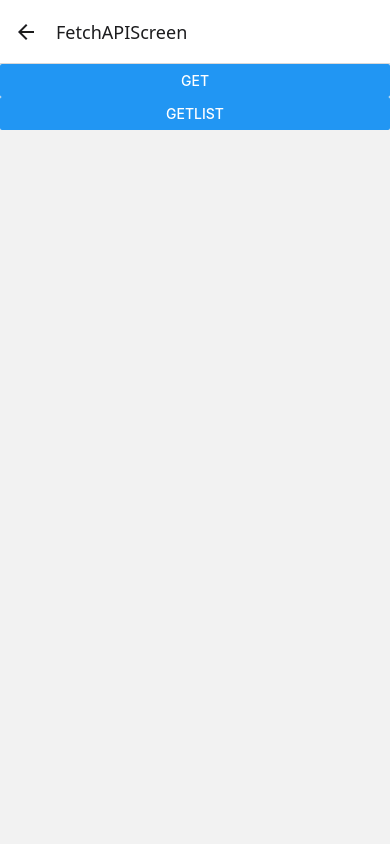
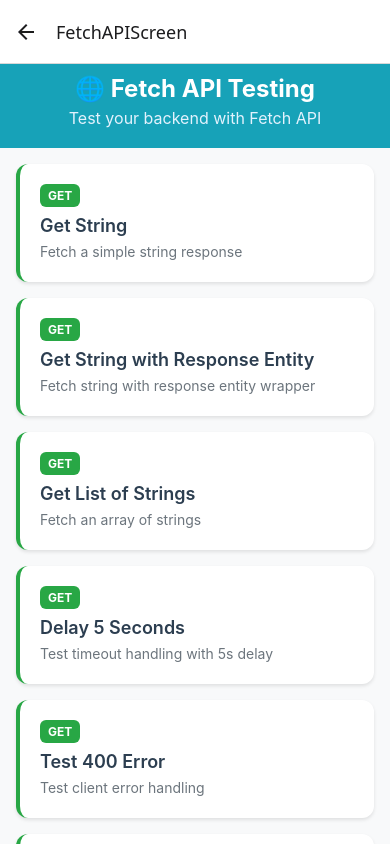
Before and after one commit to yeattech/MyTestReactNative, a React Native app: screen /FetchAPIScreen in a window 390 px wide. Built offline with nearby package versions, Linux system fonts and the light colour scheme.

Commit message:
Update fetch

```diff
--- a/src/screens/FetchAPIScreen.tsx
+++ b/src/screens/FetchAPIScreen.tsx
@@ -1,40 +1,352 @@
-import { Button } from 'react-native';
-import { API_ENDPOINTS } from '../constants/api-url.constants';
+import React, { useState } from 'react';
+import {
+  View,
+  Text,
+  TouchableOpacity,
+  ScrollView,
+  StyleSheet,
+  Alert,
+  ActivityIndicator,
+  SafeAreaView,
+} from 'react-native';
+import { FetchService } from '../services/fetch.service';
+import {
+  API_ENDPOINTS,
+  APIEndpointDetails,
+} from '../constants/api-url.constants';
+
+interface ApiButtonProps {
+  title: string;
+  description: string;
+  method: string;
+  onPress: () => void;
+  isLoading?: boolean;
+}
+
+const ApiButton: React.FC<ApiButtonProps> = ({
+  title,
+  description,
+  method,
+  onPress,
+  isLoading = false,
+}) => (
+  <TouchableOpacity
+    style={[
+      styles.apiButton,
+      method === 'GET' ? styles.getButton : styles.postButton,
+    ]}
+    onPress={onPress}
+    disabled={isLoading}
+  >
+    <View style={styles.buttonHeader}>
+      <Text style={styles.methodTag}>{method}</Text>
+      {isLoading && <ActivityIndicator size="small" color="#fff" />}
+    </View>
+    <Text style={styles.buttonTitle}>{title}</Text>
+    <Text style={styles.buttonDescription}>{description}</Text>
+  </TouchableOpacity>
+);
 
 export const FetchAPIScreen = () => {
-  const testGetString = async () => {
+  const [loadingStates, setLoadingStates] = useState<Record<string, boolean>>(
+    {},
+  );
+  const [lastResponse, setLastResponse] = useState<any>(null);
+  const [lastEndpoint, setLastEndpoint] = useState<string>('');
+
+  const setLoading = (endpoint: string, loading: boolean) => {
+    setLoadingStates(prev => ({ ...prev, [endpoint]: loading }));
+  };
+
+  const handleApiCall = async (endpoint: APIEndpointDetails) => {
+    const endpointKey =
+      Object.keys(API_ENDPOINTS).find(
+        key => API_ENDPOINTS[key as keyof typeof API_ENDPOINTS] === endpoint,
+      ) || 'Unknown';
+
+    setLoading(endpointKey, true);
+    setLastEndpoint(endpointKey);
+
     try {
-      const response = await fetch(
-        API_ENDPOINTS.GET_STRING_WITH_RESPONSE_ENTITY.url,
-        {
-          method: API_ENDPOINTS.GET_STRING.method,
-        },
+      const response = await FetchService.sendRequest(
+        endpoint.url,
+        endpoint.method,
       );
-      console.log('response:', response);
-      console.log('response.body:', response.body);
-      console.log('response.body:', response.body);
-    } catch (e) {
-      console.error('Error:', e);
+      setLastResponse(response);
+      console.log(`✅ ${endpointKey} Response:`, response);
+    } catch (error: any) {
+      console.error(`❌ ${endpointKey} Error:`, error);
+      setLastResponse({
+        error: true,
+        message: error.message || 'An error occurred',
+        status: 'Error',
+      });
+
+      Alert.alert(
+        'API Error',
+        `Error calling ${endpointKey}: ${error.message || 'Unknown error'}`,
+        [{ text: 'OK' }],
+      );
+    } finally {
+      setLoading(endpointKey, false);
     }
   };
 
-  const testGetListString = async () => {
-    try {
-      const response = await fetch(API_ENDPOINTS.GET_LIST_STRING.url, {
-        method: API_ENDPOINTS.GET_STRING.method,
-      });
-      console.log('response:', response);
-      console.log('response.body:', response.body);
-      console.log('response.body:', response.body);
-    } catch (e) {
-      console.error('Error:', e);
-    }
+  const clearResponse = () => {
+    setLastResponse(null);
+    setLastEndpoint('');
   };
 
   return (
-    <>
-      <Button title="get" onPress={testGetString}></Button>
-      <Button title="getList" onPress={testGetListString}></Button>
-    </>
+    <SafeAreaView style={styles.container}>
+      <View style={styles.header}>
+        <Text style={styles.headerTitle}>🌐 Fetch API Testing</Text>
+        <Text style={styles.headerSubtitle}>
+          Test your backend with Fetch API
+        </Text>
+      </View>
+
+      <ScrollView
+        style={styles.scrollView}
+        showsVerticalScrollIndicator={false}
+      >
+        <View style={styles.buttonGrid}>
+          <ApiButton
+            title="Get String"
+            description="Fetch a simple string response"
+            method="GET"
+            onPress={() => handleApiCall(API_ENDPOINTS.GET_STRING)}
+            isLoading={loadingStates.GET_STRING}
+          />
+
+          <ApiButton
+            title="Get String with Response Entity"
+            description="Fetch string with response entity wrapper"
+            method="GET"
+            onPress={() =>
+              handleApiCall(API_ENDPOINTS.GET_STRING_WITH_RESPONSE_ENTITY)
+            }
+            isLoading={loadingStates.GET_STRING_WITH_RESPONSE_ENTITY}
+          />
+
+          <ApiButton
+            title="Get List of Strings"
+            description="Fetch an array of strings"
+            method="GET"
+            onPress={() => handleApiCall(API_ENDPOINTS.GET_LIST_STRING)}
+            isLoading={loadingStates.GET_LIST_STRING}
+          />
+
+          <ApiButton
+            title="Delay 5 Seconds"
+            description="Test timeout handling with 5s delay"
+            method="GET"
+            onPress={() => handleApiCall(API_ENDPOINTS.DELAY_5_SECONDS)}
+            isLoading={loadingStates.DELAY_5_SECONDS}
+          />
+
+          <ApiButton
+            title="Test 400 Error"
+            description="Test client error handling"
+            method="GET"
+            onPress={() => handleApiCall(API_ENDPOINTS.SERVER_ERROR_400)}
+            isLoading={loadingStates.SERVER_ERROR_400}
+          />
+
+          <ApiButton
+            title="Test 500 Error"
+            description="Test server error handling"
+            method="GET"
+            onPress={() => handleApiCall(API_ENDPOINTS.SERVER_ERROR_500)}
+            isLoading={loadingStates.SERVER_ERROR_500}
+          />
+        </View>
+
+        {lastResponse && (
+          <View style={styles.responseContainer}>
+            <View style={styles.responseHeader}>
+              <Text style={styles.responseTitle}>
+                📡 Response: {lastEndpoint}
+              </Text>
+              <TouchableOpacity
+                onPress={clearResponse}
+                style={styles.clearButton}
+              >
+                <Text style={styles.clearButtonText}>✕</Text>
+              </TouchableOpacity>
+            </View>
+
+            <View
+              style={[
+                styles.responseContent,
+                lastResponse.error
+                  ? styles.errorResponse
+                  : styles.successResponse,
+              ]}
+            >
+              <Text style={styles.responseLabel}>
+                {lastResponse.error ? '❌ Error' : '✅ Success'}
+              </Text>
+              <Text style={styles.responseStatus}>
+                Status:{' '}
+                {lastResponse.status || lastResponse.statusText || 'N/A'}
+              </Text>
+              <Text style={styles.responseData}>
+                {lastResponse.error
+                  ? lastResponse.message
+                  : JSON.stringify(lastResponse.data, null, 2)}
+              </Text>
+            </View>
+          </View>
+        )}
+      </ScrollView>
+    </SafeAreaView>
   );
 };
+
+const styles = StyleSheet.create({
+  container: {
+    flex: 1,
+    backgroundColor: '#f8f9fa',
+  },
+  header: {
+    backgroundColor: '#17a2b8',
+    padding: 20,
+    paddingTop: 10,
+    alignItems: 'center',
+  },
+  headerTitle: {
+    fontSize: 24,
+    fontWeight: 'bold',
+    color: '#fff',
+    marginBottom: 5,
+  },
+  headerSubtitle: {
+    fontSize: 16,
+    color: '#e3f2fd',
+    textAlign: 'center',
+  },
+  scrollView: {
+    flex: 1,
+    padding: 16,
+  },
+  buttonGrid: {
+    gap: 16,
+  },
+  apiButton: {
+    backgroundColor: '#fff',
+    borderRadius: 12,
+    padding: 20,
+    shadowColor: '#000',
+    shadowOffset: {
+      width: 0,
+      height: 2,
+    },
+    shadowOpacity: 0.1,
+    shadowRadius: 3.84,
+    elevation: 5,
+    borderLeftWidth: 4,
+  },
+  getButton: {
+    borderLeftColor: '#28a745',
+  },
+  postButton: {
+    borderLeftColor: '#007bff',
+  },
+  buttonHeader: {
+    flexDirection: 'row',
+    justifyContent: 'space-between',
+    alignItems: 'center',
+    marginBottom: 8,
+  },
+  methodTag: {
+    backgroundColor: '#28a745',
+    color: '#fff',
+    paddingHorizontal: 8,
+    paddingVertical: 4,
+    borderRadius: 6,
+    fontSize: 12,
+    fontWeight: 'bold',
+    textTransform: 'uppercase',
+  },
+  buttonTitle: {
+    fontSize: 18,
+    fontWeight: '600',
+    color: '#2c3e50',
+    marginBottom: 6,
+  },
+  buttonDescription: {
+    fontSize: 14,
+    color: '#6c757d',
+    lineHeight: 20,
+  },
+  responseContainer: {
+    backgroundColor: '#fff',
+    borderRadius: 12,
+    marginTop: 20,
+    shadowColor: '#000',
+    shadowOffset: {
+      width: 0,
+      height: 2,
+    },
+    shadowOpacity: 0.1,
+    shadowRadius: 3.84,
+    elevation: 5,
+  },
+  responseHeader: {
+    flexDirection: 'row',
+    justifyContent: 'space-between',
+    alignItems: 'center',
+    padding: 16,
+    borderBottomWidth: 1,
+    borderBottomColor: '#e9ecef',
+  },
+  responseTitle: {
+    fontSize: 16,
+    fontWeight: '600',
+    color: '#2c3e50',
+  },
+  clearButton: {
+    backgroundColor: '#6c757d',
+    borderRadius: 16,
+    width: 32,
+    height: 32,
+    justifyContent: 'center',
+    alignItems: 'center',
+  },
+  clearButtonText: {
+    color: '#fff',
+    fontSize: 16,
+    fontWeight: 'bold',
+  },
+  responseContent: {
+    padding: 16,
+  },
+  successResponse: {
+    backgroundColor: '#f8fff9',
+  },
+  errorResponse: {
+    backgroundColor: '#fff8f8',
+  },
+  responseLabel: {
+    fontSize: 14,
+    fontWeight: '600',
+    marginBottom: 8,
+  },
+  responseStatus: {
+    fontSize: 14,
+    color: '#6c757d',
+    marginBottom: 12,
+    fontFamily: 'monospace',
+  },
+  responseData: {
+    fontSize: 12,
+    color: '#495057',
+    fontFamily: 'monospace',
+    backgroundColor: '#f8f9fa',
+    padding: 12,
+    borderRadius: 6,
+    borderWidth: 1,
+    borderColor: '#e9ecef',
+  },
+});
--- a/src/services/fetch.service.ts
+++ b/src/services/fetch.service.ts
@@ -32,9 +32,28 @@ export class FetchService {
       requestOptions.body = JSON.stringify(body);
     }
 
-    try {
+    // Log request details
+    console.log(`REQUEST [${endpoint}]:`, {
+      method: method,
+      endpoint: endpoint,
+      options: options,
+    });
+
     const response = await fetch(endpoint, requestOptions);
+
+    if (!response.ok) {
+      throw new Error(`HTTP ${response.status}: ${response.statusText}`);
+    }
+
     const data = await response.json();
+
+    // Log response details
+    console.log(`RESPONSE [${endpoint}]:`, {
+      status: response.status,
+      statusText: response.statusText,
+      ok: response.ok,
+      data: data,
+    });
 
     return {
       data,
@@ -42,9 +61,6 @@ export class FetchService {
       statusText: response.statusText,
       ok: response.ok,
     };
-    } catch (error) {
-      throw new Error(`Fetch request failed: ${error}`);
-    }
   }
 
   // Generic method for any endpoint
@@ -60,33 +76,8 @@ export class FetchService {
     );
   }
 
-  // Specific methods for each endpoint
-  static async getString(): Promise<ApiResponse<string>> {
-    return this.request('GET_STRING');
-  }
-
-  static async getStringWithResponseEntity(): Promise<ApiResponse<any>> {
-    return this.request('GET_STRING_WITH_RESPONSE_ENTITY');
-  }
-
-  static async getListString(): Promise<ApiResponse<string[]>> {
-    return this.request('GET_LIST_STRING');
-  }
-
-  static async getDelay5Seconds(): Promise<ApiResponse<any>> {
-    return this.request('DELAY_5_SECONDS');
-  }
-
-  static async getServerError400(): Promise<ApiResponse<any>> {
-    return this.request('SERVER_ERROR_400');
-  }
-
-  static async getServerError500(): Promise<ApiResponse<any>> {
-    return this.request('SERVER_ERROR_500');
-  }
-
   // Custom request method for flexibility
-  static async customRequest<T>(
+  static async sendRequest<T>(
     url: string,
     method: string = 'GET',
     options: RequestOptions = {},
```
Lines whose indentation alone changed are shown as unchanged.
